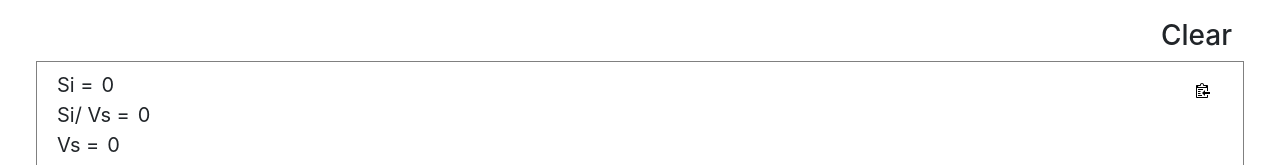
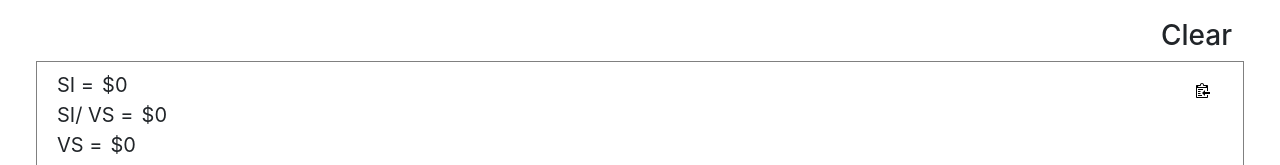
Before and after one commit to AasthaSavaliya/PW-Custom-Without-Tariff, a React (Create React App) app: page / in a window 1280 px wide. Shown: the part 787-952 px from the top of the page. Built offline with nearby package versions, Linux system fonts and the light colour scheme.

Commit message:
+ allCaps

```diff
--- a/src/App.js
+++ b/src/App.js
@@ -340,14 +340,14 @@ function App() {
                 </div>
                 <div className="p-2 row" style={{ border: "1px solid grey" }}>
                   <div className="col">
-                    {[{name:'Si',value:300}, {name:'Si/ Vs', value:350}, {name:'Vs',value:400}, {name:'Vs/ Vvs', value:450}].map((value) => {
+                    {[{name:'SI',value:300}, {name:'SI/ VS', value:350}, {name:'VS',value:400}, {name:'VS/ VVS', value:450}].map((value) => {
                       return (
                         <div className="input-group" key={value.name}>
                           <span className="fs-5">{value.name} = </span>
                           {/*<span className="fs-5">Si/ Vs = </span>*/}
                           {/*<span className="fs-5">Vs = </span>*/}
                           {/*<span className="fs-5">Vs/ Vvs = </span>*/}
-                          <span className={"fs-5 ms-2"}>
+                          <span className={"fs-5 ms-2"}>$
                             {isNaN(parseFloat(formData["roundWeight"]))
                               ? Math.ceil(
                                   ((formData["totalWithoutRound"] + 0 * value.value) *
```
